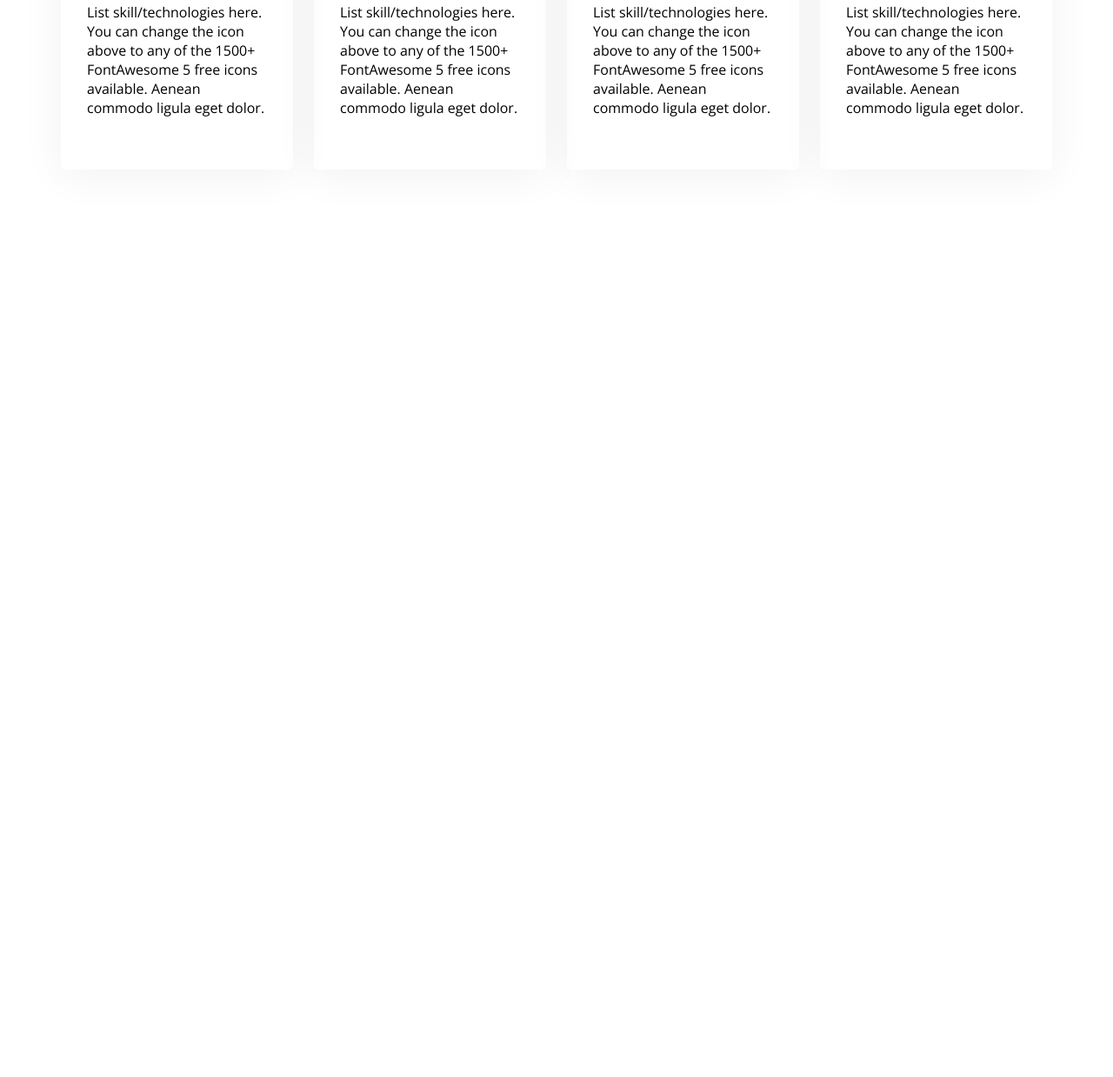
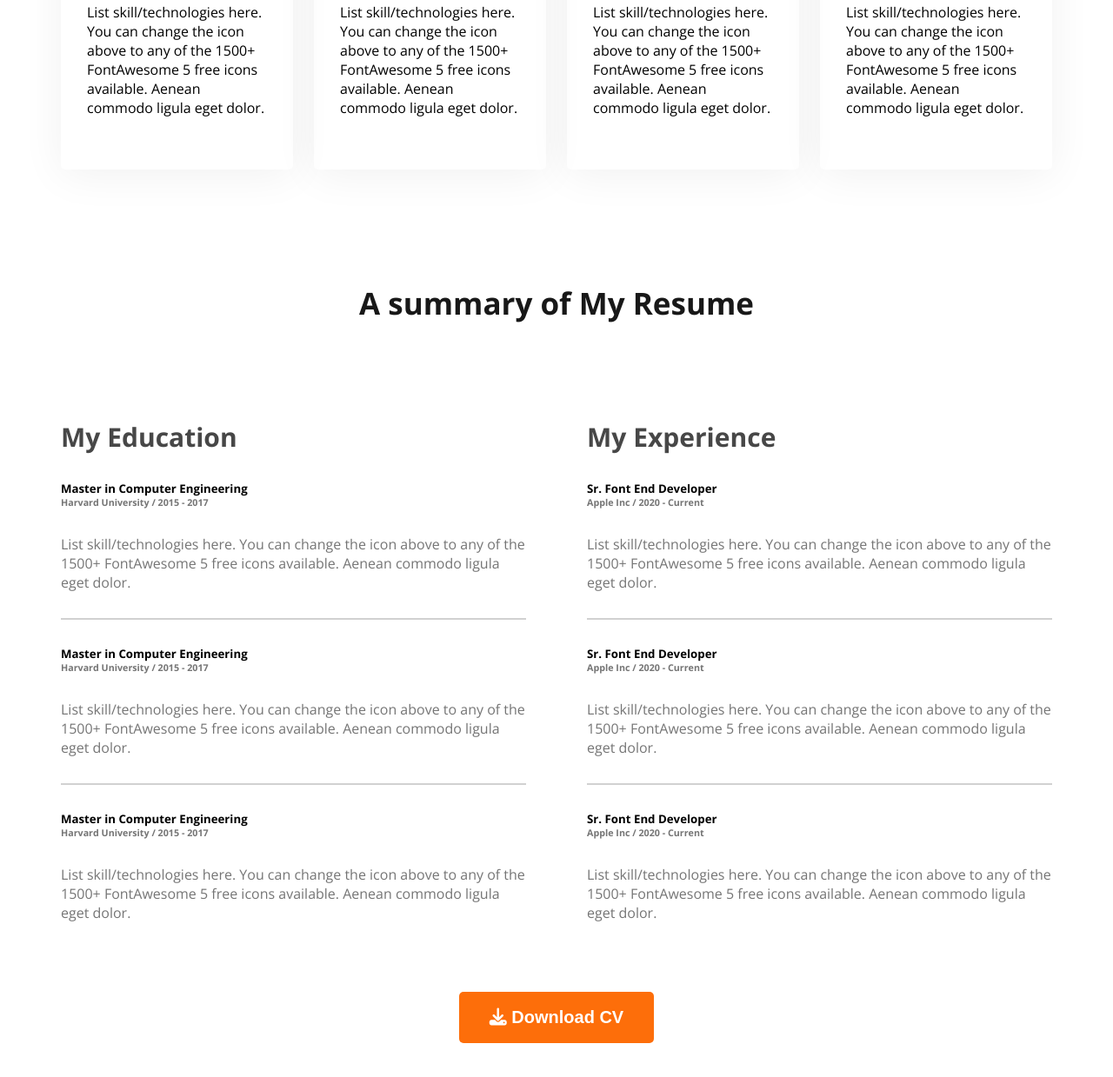
Before and after one commit to saddamcrr7/developer-portfolio, a plain HTML site: page index.html in a window 1280 px wide. Shown: the part 1989-3228 px from the top of the page at 87% size. Before the commit the page ends 2314 px from the top, so only its background shows below. Drawn offline with nearby package versions, Linux system fonts and the light colour scheme.

Commit message:
Added Resume Section

```diff
--- a/css/portfolio.css
+++ b/css/portfolio.css
@@ -182,3 +182,31 @@ main{
 .skill img, h4, p{
     margin-bottom: 30px;
 }
+
+/* Resume Section Style */
+
+.resume-container{
+    display: flex;
+    gap: 70px;
+    margin-top: 110px;
+}
+.resume h4{
+    color: #474747;
+    font-size: 30px;
+    margin-bottom: 30px;
+}
+.resume h6{
+    color: #757575;
+}
+.resume hr{
+    border: 1px solid #D1D1D1;
+    margin: 30px 0;
+}
+.resume-description{
+    margin-top: 30px;
+    color: #757575;
+    font-size: 16px;
+}
+.resume-button{
+    margin-top: 50px;
+}
--- a/index.html
+++ b/index.html
@@ -83,6 +83,62 @@
             </div>
         </div>
        </section>
+       <section class="resume">
+        <h3 class="section-title text-center">A summary of My Resume</h3>
+        <div class="resume-container">
+           <div class="resume-education">
+            <h4 class="education-title">My Education</h4>
+            <div class="education-details">
+                <h5>Master in Computer Engineering</h5>
+                <h6>Harvard University / 2015 - 2017</h6>
+                <p class="resume-description">List skill/technologies here. You can change the icon above
+to any of the 1500+ FontAwesome 5 free icons available. Aenean commodo ligula eget dolor.</p>
+            </div>
+            <hr>
+            <div class="education-details">
+                <h5>Master in Computer Engineering</h5>
+                <h6>Harvard University / 2015 - 2017</h6>
+                <p class="resume-description">List skill/technologies here. You can change the icon above
+to any of the 1500+ FontAwesome 5 free icons available. Aenean commodo ligula eget dolor.</p>
+            </div>
+            <hr>
+            <div class="education-details">
+                <h5>Master in Computer Engineering</h5>
+                <h6>Harvard University / 2015 - 2017</h6>
+                <p class="resume-description">List skill/technologies here. You can change the icon above
+to any of the 1500+ FontAwesome 5 free icons available. Aenean commodo ligula eget dolor.</p>
+            </div>
+
+           </div>
+           <div class="resume-experience">
+            <h4 class="experience-title">My Experience</h4>
+            <div class="experience-details">
+                <h5>Sr. Font End Developer</h5>
+                <h6>Apple Inc / 2020 - Current</h6>
+                <p class="resume-description">List skill/technologies here. You can change the icon above
+to any of the 1500+ FontAwesome 5 free icons available. Aenean commodo ligula eget dolor.</p>
+            </div>
+            <hr>
+            <div class="experience-details">
+                <h5>Sr. Font End Developer</h5>
+                <h6>Apple Inc / 2020 - Current</h6>
+                <p class="resume-description">List skill/technologies here. You can change the icon above
+to any of the 1500+ FontAwesome 5 free icons available. Aenean commodo ligula eget dolor.</p>
+            </div>
+            <hr>
+            <div class="experience-details">
+                <h5>Sr. Font End Developer</h5>
+                <h6>Apple Inc / 2020 - Current</h6>
+                <p class="resume-description">List skill/technologies here. You can change the icon above
+to any of the 1500+ FontAwesome 5 free icons available. Aenean commodo ligula eget dolor.</p>
+            </div>
+
+           </div>
+        </div>
+        <div class="resume-button text-center">
+           <button class="btn-primary"><i class="fa-solid fa-download"></i> Download CV</button>
+        </div>
+       </section>
     </main>
 </body>
 </html>
```
